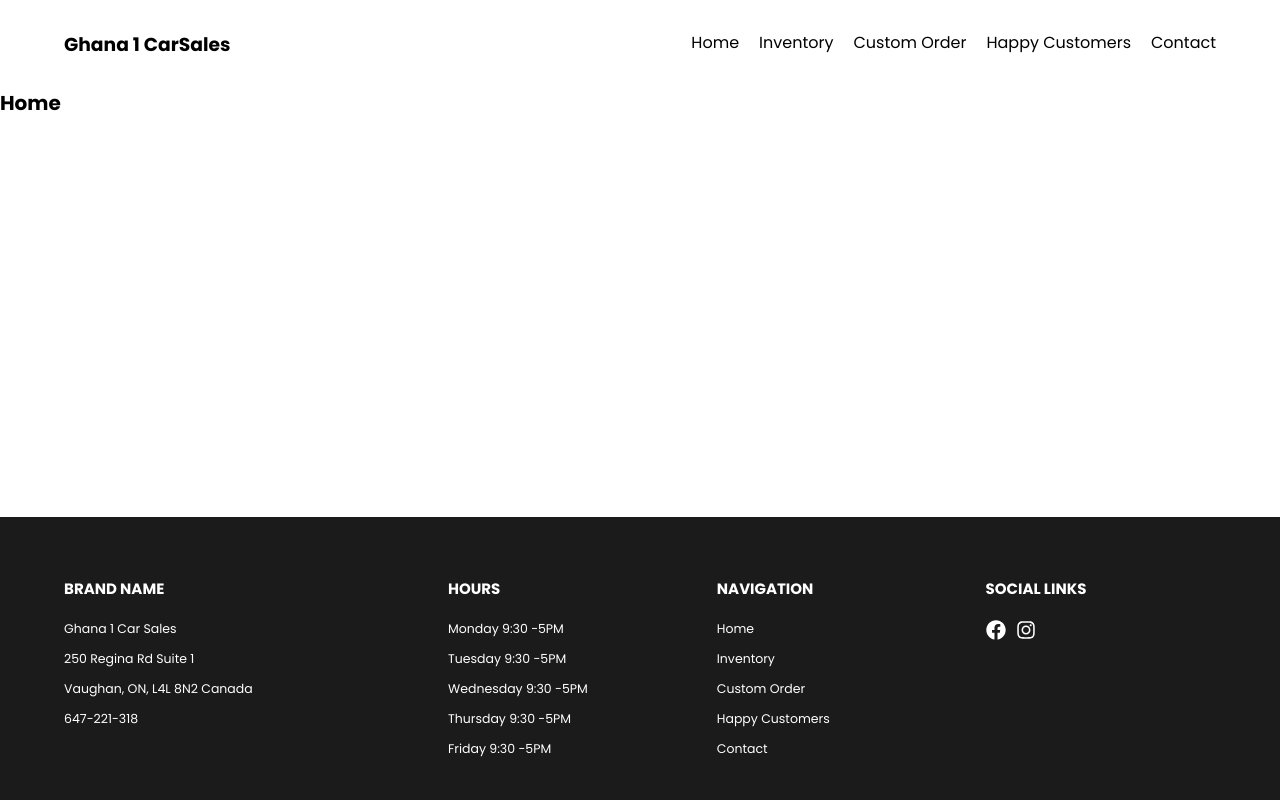
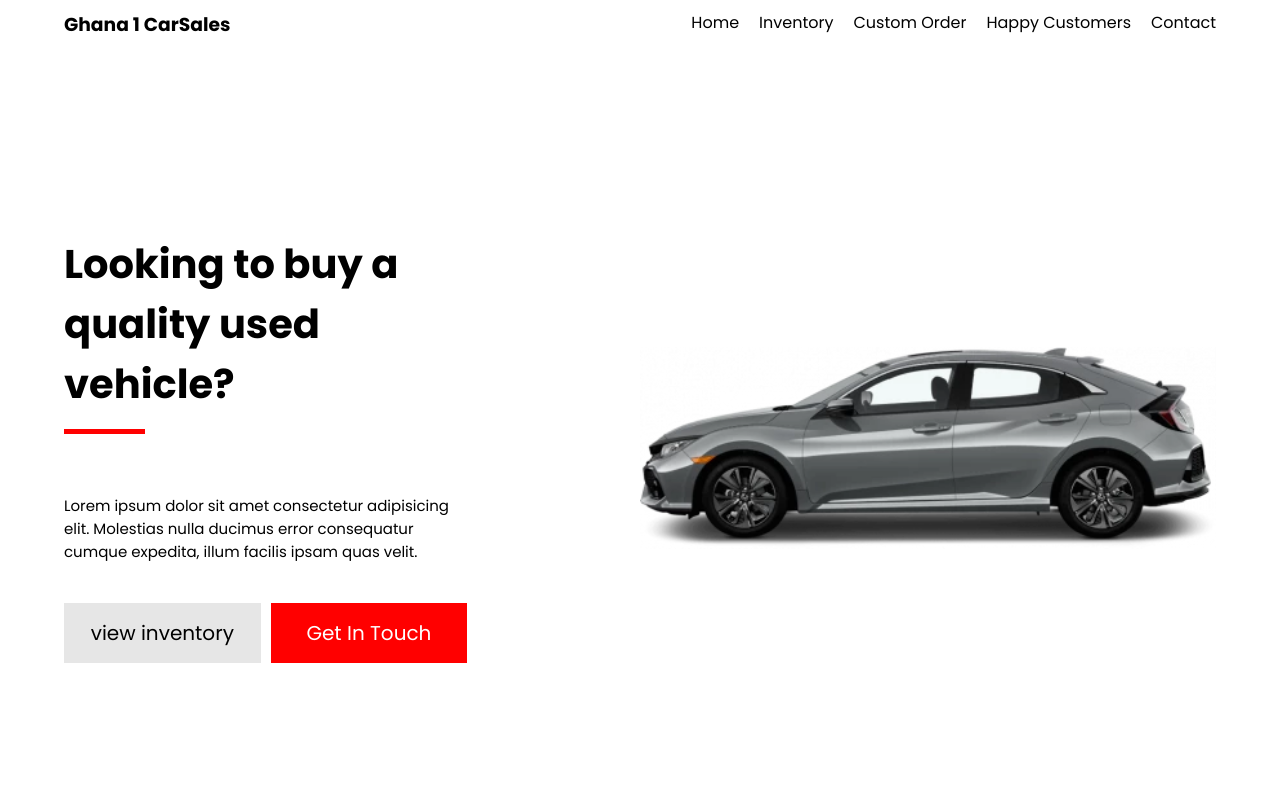
Before and after one commit to Razak-Gawusu/ghone-carsales, a React (Create React App) app: page / in a window 1280 px wide. Shown: the top 800 px of the page. Built offline with nearby package versions, Linux system fonts and the light colour scheme.

Commit message:
finished with hero

```diff
--- a/src/pages/Home.jsx
+++ b/src/pages/Home.jsx
@@ -1,10 +1,25 @@
 import React from 'react'
-import Header from '../components/Header'
-import { Outlet } from 'react-router-dom'
+import { Link } from 'react-router-dom'
 
 function Home() {
   return (
-    <h1>Home</h1>
+    <>
+    <section className='hero container'>
+      <div className="hero__text">
+        <h1 className="mainTitle">Looking to buy a quality used vehicle?</h1>
+        <img src="./images/car.webp" alt="car" className='hero__text--image' />
+        <p className='paragraph'>
+          Lorem ipsum dolor sit amet consectetur adipisicing elit. Molestias nulla ducimus error consequatur cumque expedita, illum facilis ipsam quas velit.
+        </p>
+        <div className='hero__links'>
+         <Link to='/inventory' className='btn'> view inventory</Link>
+         <Link to='/contact' className='btn callToAction'> get in touch</Link>
+        </div>
+      </div>
+
+      <img className='hero__image' src="./images/car.webp" alt="car" />
+    </section>
+    </>
   )
 }
 
--- /dev/null
+++ b/src/styles/_config.scss
@@ -0,0 +1,15 @@
+@mixin media-sm {
+    @media screen and (max-width: 600px) {
+        @content;
+    }
+}
+@mixin media-md {
+    @media screen and (min-width: 860px) {
+        @content;
+    }
+}
+@mixin media-lg {
+    @media screen and (min-width: 1080px) {
+        @content;
+    }
+}
--- a/src/styles/_footer.scss
+++ b/src/styles/_footer.scss
@@ -1,26 +1,19 @@
 .footer{
-    position: fixed;
-    left: 0;
-    right: 0;
-    bottom: 0;
     background-color: $darkBackground;
     color: $lightText;
 
     &--wrapper{
-        @include flexbox(row, space-between, flex);
-        font-size: 1.25rem;
+        @include flexbox(column, flex-start, flex-start, 2rem);
+        font-size: 1.5rem;
         padding: 4rem 0;
 
         .footer__primary{
-            width: 30%;
             h3{
-                font-size: 1.5rem;
+                font-size: 1.75rem;
                 text-transform: uppercase;
                 padding: 2rem 0
             }
             ul{
-                @include flexbox(column);
-
                 li{
                     border-bottom: solid transparent 2px;
                 }
@@ -28,21 +21,18 @@
         }
 
         .footer__secondary{
-            width: 20%;
             h3{
-                font-size: 1.5rem;
+                font-size: 1.75rem;
                 text-transform: uppercase;
                 padding: 2rem 0
             }
             ul{
-                @include flexbox(column);
-
                 li{
                     border-bottom: solid transparent 2px;
                 }
             }
             .navbar{
-                @include flexbox(column);
+                @include flexbox(column, flex-start, flex-start, .1rem);
                 .nav__link{
                     color: $lightText;
                     border-bottom: solid transparent 2px;
--- a/src/styles/_header.scss
+++ b/src/styles/_header.scss
@@ -4,17 +4,20 @@
     font-size: 1.6rem;
     &--wrapper{
         @include flexbox(row, space-between, center, 1rem);
-        padding: 2rem 0;
 
         .navbar{
-            @include flexbox(row, flex-start, center, 2rem);
+            @include flexbox(row, flex-start, flex-start, 2rem);
 
             .nav__link{
                 padding: 1rem 0;
                 border-bottom: solid .3rem transparent;
-                color: black;
+                color: $darkText;
 
-                &:hover{
+                // &:hover{
+                //     border-bottom: solid .3rem $accentColor;
+                // }
+
+                &:active{
                     border-bottom: solid .3rem $accentColor;
                 }
             }
--- /dev/null
+++ b/src/styles/_hero.scss
@@ -0,0 +1,53 @@
+.hero{
+    height: 100vh;
+    &__text{
+        @include flexbox(column, flex-start, flex-start, 2rem);
+        padding: 4rem 0;
+
+        &--image{
+            display: block;
+            padding: 2rem 0;
+        }
+        .mainTitle{
+            margin-bottom: 2rem;
+            padding: 2rem 0;
+            position: relative;
+
+            &::before{
+                content: '';
+                background-color: $accentColor;
+                height: .5rem;
+                width: 20%;
+                position: absolute;
+                bottom: 0;
+            }
+        }
+
+        .paragraph{
+            margin: 2rem 0;
+        }
+
+        .hero__links{
+            width: 100%;
+
+            .btn{
+                display: block;
+                width: inherit;
+                margin-bottom: 2rem;
+                text-align: center;
+                background-color: rgba(128, 128, 128, .2);
+                color: $darkText;
+            }
+
+            .callToAction{
+                background-color: $accentColor;
+                color: $lightText;
+                text-transform: capitalize;
+            }
+        }
+    }
+    &__image{
+        display: none;
+
+    }
+}
--- a/src/styles/_reset.scss
+++ b/src/styles/_reset.scss
@@ -26,3 +26,7 @@ ul,li{
     max-width: 1200px;
     margin: 0 auto;
 }
+
+img{
+    max-width: 100%;
+}
--- /dev/null
+++ b/src/styles/_responsive.scss
@@ -0,0 +1,53 @@
+@import 'config';
+
+@include media-sm{
+    .header{
+        .navbar{
+            display: none;
+        }
+    }
+}
+
+@include media-md{
+    .footer{
+        &--wrapper{
+            @include flexbox(row, space-between, flex-start);
+        }
+    }
+
+}
+@include media-lg{
+    .hero{
+        @include flexbox(row, space-between, center);
+        &__text{
+            width: 35%;
+            @include flexbox(column, flex-start, flex-start, 2rem);
+            padding: 0;
+
+            &--image{
+                display: none !important;
+                border: solid 5px green;
+            }
+
+
+            .paragraph{
+                margin: 0;
+            }
+
+            .hero__links{
+                @include flexbox();
+
+                .callToAction{
+                    background-color: $accentColor;
+                    color: $lightText;
+                    text-transform: capitalize;
+                }
+            }
+        }
+        &__image{
+            width: 50%;
+            display: block !important;
+            align-items: center;
+        }
+    }
+}
--- /dev/null
+++ b/src/styles/_styles.scss
@@ -0,0 +1,13 @@
+.mainTitle{
+    font-size: 4rem;
+}
+
+.paragraph{
+    font-size: 1.5rem;
+}
+
+.btn{
+    text-decoration: none;
+    font-size: 2rem;
+    padding: 1.5rem;
+}
--- a/src/styles/main.css
+++ b/src/styles/main.css
@@ -27,6 +27,10 @@ ul, li {
   margin: 0 auto;
 }
 
+img {
+  max-width: 100%;
+}
+
 .navbar .nav__link {
   text-decoration: none;
   text-transform: capitalize;
@@ -41,73 +45,48 @@ ul, li {
   justify-content: space-between;
   align-items: center;
   gap: 1rem;
-  padding: 2rem 0;
 }
 .header--wrapper .navbar {
   display: flex;
   flex-direction: row;
   justify-content: flex-start;
-  align-items: center;
+  align-items: flex-start;
   gap: 2rem;
 }
 .header--wrapper .navbar .nav__link {
   padding: 1rem 0;
   border-bottom: solid 0.3rem transparent;
-  color: black;
+  color: #000000;
 }
-.header--wrapper .navbar .nav__link:hover {
+.header--wrapper .navbar .nav__link:active {
   border-bottom: solid 0.3rem red;
 }
 
 .footer {
-  position: fixed;
-  left: 0;
-  right: 0;
-  bottom: 0;
   background-color: rgb(27, 27, 27);
   color: #ffffff;
 }
 .footer--wrapper {
   display: flex;
-  flex-direction: row;
-  justify-content: space-between;
-  align-items: flex;
-  gap: 1rem;
-  font-size: 1.25rem;
-  padding: 4rem 0;
-}
-.footer--wrapper .footer__primary {
-  width: 30%;
-}
-.footer--wrapper .footer__primary h3 {
-  font-size: 1.5rem;
-  text-transform: uppercase;
-  padding: 2rem 0;
-}
-.footer--wrapper .footer__primary ul {
-  display: flex;
   flex-direction: column;
   justify-content: flex-start;
   align-items: flex-start;
-  gap: 1rem;
+  gap: 2rem;
+  font-size: 1.5rem;
+  padding: 4rem 0;
+}
+.footer--wrapper .footer__primary h3 {
+  font-size: 1.75rem;
+  text-transform: uppercase;
+  padding: 2rem 0;
 }
 .footer--wrapper .footer__primary ul li {
   border-bottom: solid transparent 2px;
 }
-.footer--wrapper .footer__secondary {
-  width: 20%;
-}
 .footer--wrapper .footer__secondary h3 {
-  font-size: 1.5rem;
+  font-size: 1.75rem;
   text-transform: uppercase;
   padding: 2rem 0;
-}
-.footer--wrapper .footer__secondary ul {
-  display: flex;
-  flex-direction: column;
-  justify-content: flex-start;
-  align-items: flex-start;
-  gap: 1rem;
 }
 .footer--wrapper .footer__secondary ul li {
   border-bottom: solid transparent 2px;
@@ -117,7 +96,7 @@ ul, li {
   flex-direction: column;
   justify-content: flex-start;
   align-items: flex-start;
-  gap: 1rem;
+  gap: 0.1rem;
 }
 .footer--wrapper .footer__secondary .navbar .nav__link {
   color: #ffffff;
@@ -132,4 +111,125 @@ ul, li {
 }
 .footer--wrapper .footer__secondary .footer--icon:hover {
   color: red;
+}
+
+@media screen and (max-width: 600px) {
+  .header .navbar {
+    display: none;
+  }
+}
+@media screen and (min-width: 860px) {
+  .footer--wrapper {
+    display: flex;
+    flex-direction: row;
+    justify-content: space-between;
+    align-items: flex-start;
+    gap: 1rem;
+  }
+}
+@media screen and (min-width: 1080px) {
+  .hero {
+    display: flex;
+    flex-direction: row;
+    justify-content: space-between;
+    align-items: center;
+    gap: 1rem;
+  }
+  .hero__text {
+    width: 35%;
+    display: flex;
+    flex-direction: column;
+    justify-content: flex-start;
+    align-items: flex-start;
+    gap: 2rem;
+    padding: 0;
+  }
+  .hero__text--image {
+    display: none !important;
+    border: solid 5px green;
+  }
+  .hero__text .paragraph {
+    margin: 0;
+  }
+  .hero__text .hero__links {
+    display: flex;
+    flex-direction: row;
+    justify-content: flex-start;
+    align-items: flex-start;
+    gap: 1rem;
+  }
+  .hero__text .hero__links .callToAction {
+    background-color: red;
+    color: #ffffff;
+    text-transform: capitalize;
+  }
+  .hero__image {
+    width: 50%;
+    display: block !important;
+    align-items: center;
+  }
+}
+.hero {
+  height: 100vh;
+}
+.hero__text {
+  display: flex;
+  flex-direction: column;
+  justify-content: flex-start;
+  align-items: flex-start;
+  gap: 2rem;
+  padding: 4rem 0;
+}
+.hero__text--image {
+  display: block;
+  padding: 2rem 0;
+}
+.hero__text .mainTitle {
+  margin-bottom: 2rem;
+  padding: 2rem 0;
+  position: relative;
+}
+.hero__text .mainTitle::before {
+  content: "";
+  background-color: red;
+  height: 0.5rem;
+  width: 20%;
+  position: absolute;
+  bottom: 0;
+}
+.hero__text .paragraph {
+  margin: 2rem 0;
+}
+.hero__text .hero__links {
+  width: 100%;
+}
+.hero__text .hero__links .btn {
+  display: block;
+  width: inherit;
+  margin-bottom: 2rem;
+  text-align: center;
+  background-color: rgba(128, 128, 128, 0.2);
+  color: #000000;
+}
+.hero__text .hero__links .callToAction {
+  background-color: red;
+  color: #ffffff;
+  text-transform: capitalize;
+}
+.hero__image {
+  display: none;
+}
+
+.mainTitle {
+  font-size: 4rem;
+}
+
+.paragraph {
+  font-size: 1.5rem;
+}
+
+.btn {
+  text-decoration: none;
+  font-size: 2rem;
+  padding: 1.5rem;
 }/*# sourceMappingURL=main.css.map */
--- a/src/styles/main.scss
+++ b/src/styles/main.scss
@@ -3,3 +3,6 @@
 @import 'variable';
 @import 'header';
 @import 'footer';
+@import 'responsive';
+@import 'hero';
+@import 'styles';
```
Also changed, not shown: public/images/car.webp (added), 1 other file (tests, documents, lock files or other folders).
